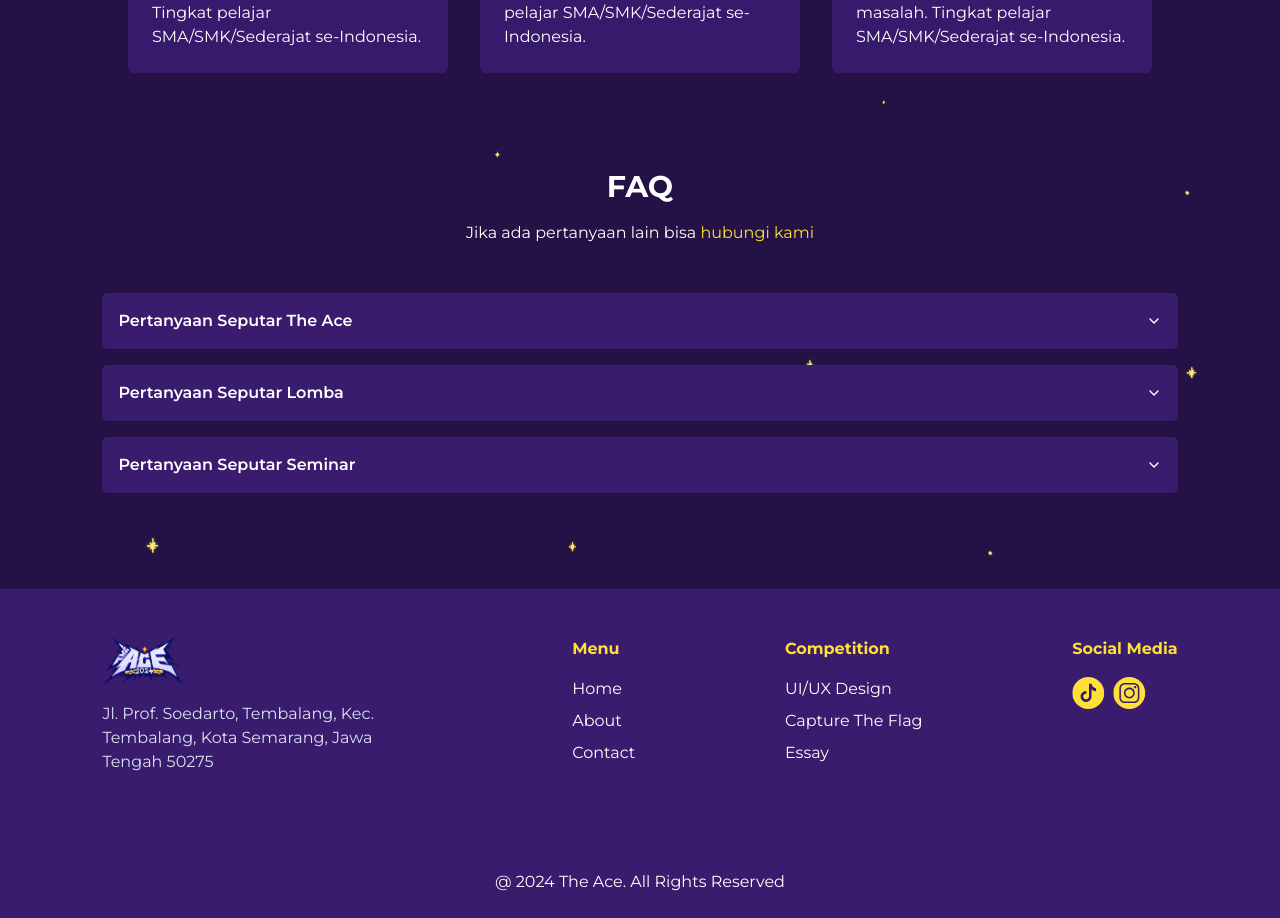
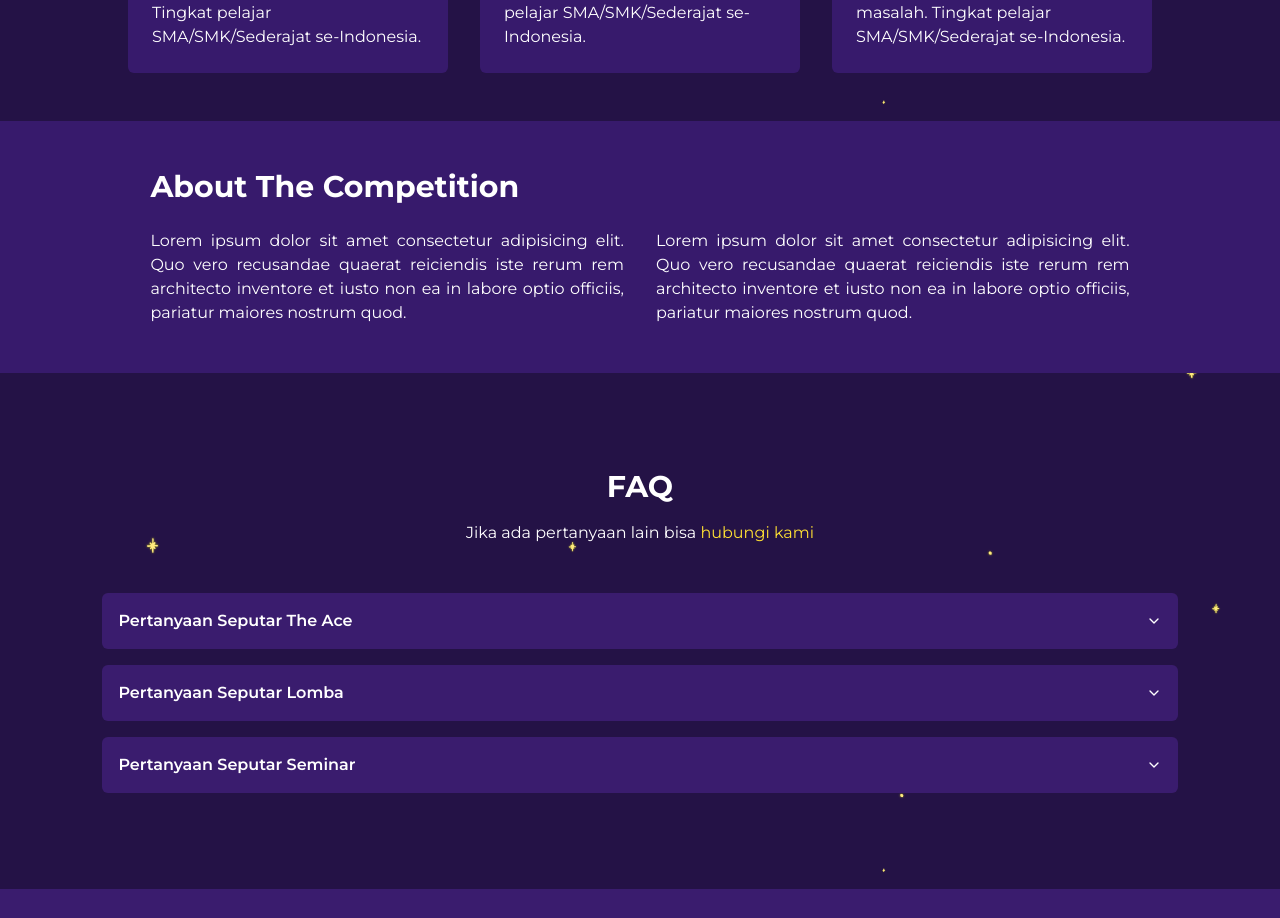
Before and after one commit to Brilliahib/theace-2024, a Next.js app: page / in a window 1280 px wide. Shown: the part 1107-2025 px from the top of the page. Built offline with nearby package versions, Linux system fonts and the light colour scheme.

Commit message:
about-competition

```diff
--- a/app/page.jsx
+++ b/app/page.jsx
@@ -6,6 +6,7 @@ import { Button } from "@/components/ui/button";
 import { ArrowRight } from "lucide-react";
 import bgLanding from "/public/images/the-ace-landing.png";
 import bgMobile from "/public/images/bg-mobile.png";
+import AboutCompetition from "@/components/competition/about-competition";
 
 export default function Home() {
   const [isMobile, setIsMobile] = useState(false);
@@ -54,6 +55,7 @@ export default function Home() {
         </div>
       </div>
       <LombaPage />
+      <AboutCompetition />
     </>
   );
 }
--- /dev/null
+++ b/components/competition/about-competition.jsx
@@ -0,0 +1,26 @@
+import React from 'react'
+
+const AboutCompetition = () => {
+    return (
+        <>
+            <div className="bg-[#371A6C] pad-x mt-12">
+                <div className="p-12 space-y-6">
+                    <h1 className="font-bold text-3xl">
+                        About The Competition
+                    </h1>
+                    <div className='flex md:flex-row flex-col gap-8 text-justify'>
+                        <p>
+                            Lorem ipsum dolor sit amet consectetur adipisicing elit. Quo vero recusandae quaerat reiciendis iste rerum rem architecto inventore et iusto non ea in labore optio officiis, pariatur maiores nostrum quod.
+                        </p>
+                        <p>
+                            Lorem ipsum dolor sit amet consectetur adipisicing elit. Quo vero recusandae quaerat reiciendis iste rerum rem architecto inventore et iusto non ea in labore optio officiis, pariatur maiores nostrum quod.
+                        </p>
+                    </div>
+                </div>
+
+            </div>
+        </>
+    )
+}
+
+export default AboutCompetition
```
Also changed, not shown: 1 other file (tests, documents, lock files or other folders).
